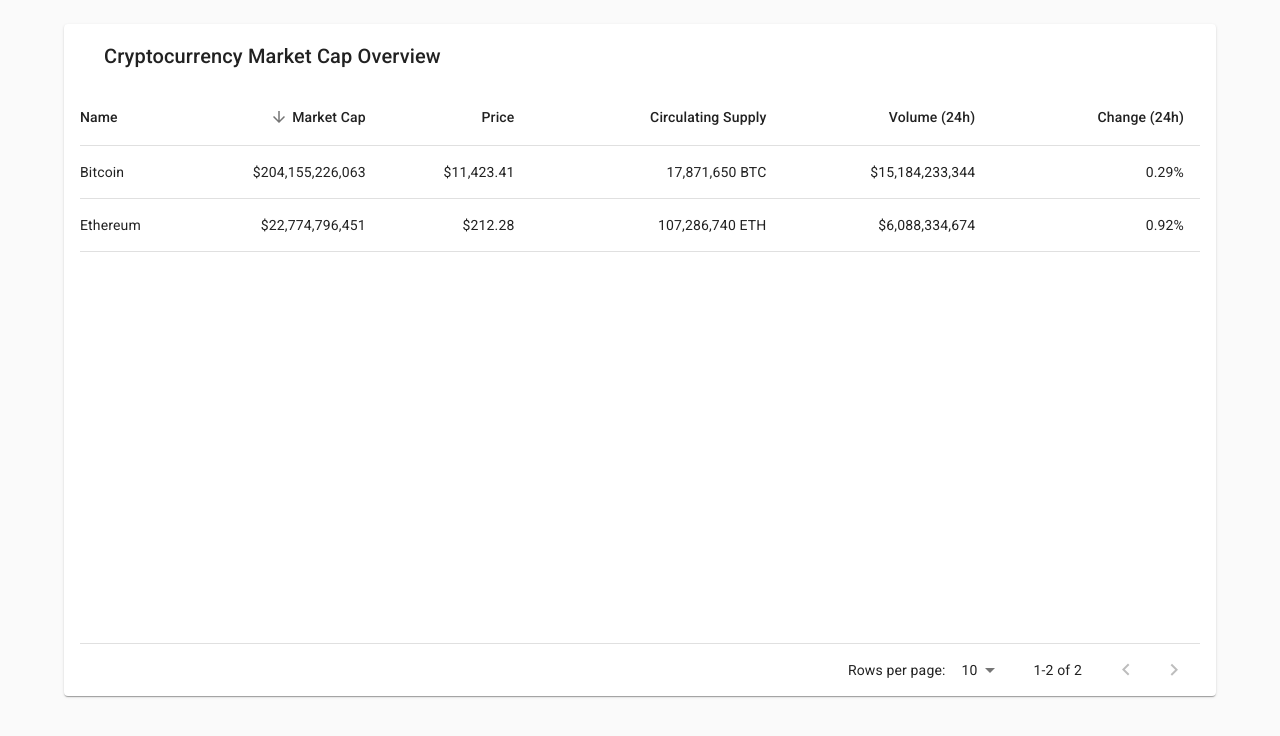
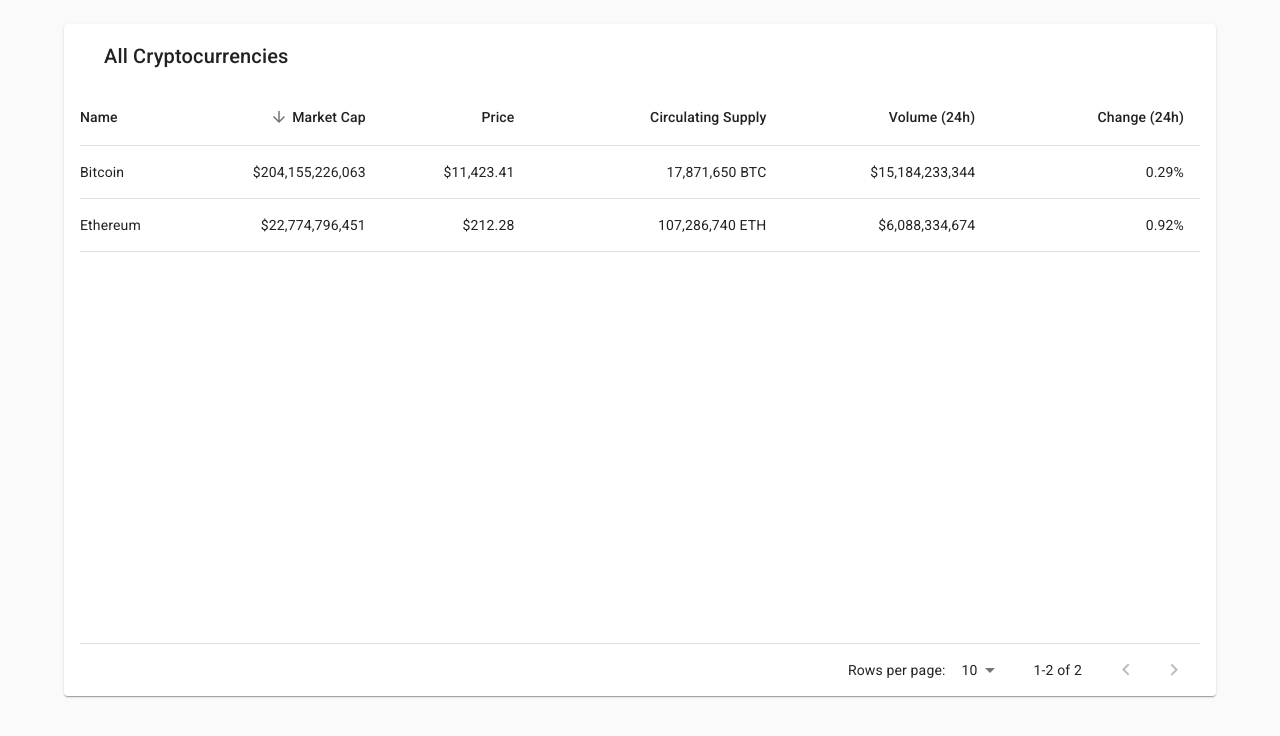
Before and after one commit to n2d8/MarketCap, a React (Create React App) app: page / in a window 1280 px wide. Shown: the top 736 px of the page. Built offline with nearby package versions, Linux system fonts and the light colour scheme; no server answers.

Commit message:
change overview page title to All Cryptocurrencies

```diff
--- a/src/components/CryptoTable/TableToolbar.js
+++ b/src/components/CryptoTable/TableToolbar.js
@@ -8,7 +8,7 @@
     <Toolbar>
       <div className={classes.title}>
         <Typography variant="h6" id="tableTitle">
-          Cryptocurrency Market Cap Overview
+          All Cryptocurrencies
         </Typography>
       </div>
       <div className={classes.spacer} />
```
